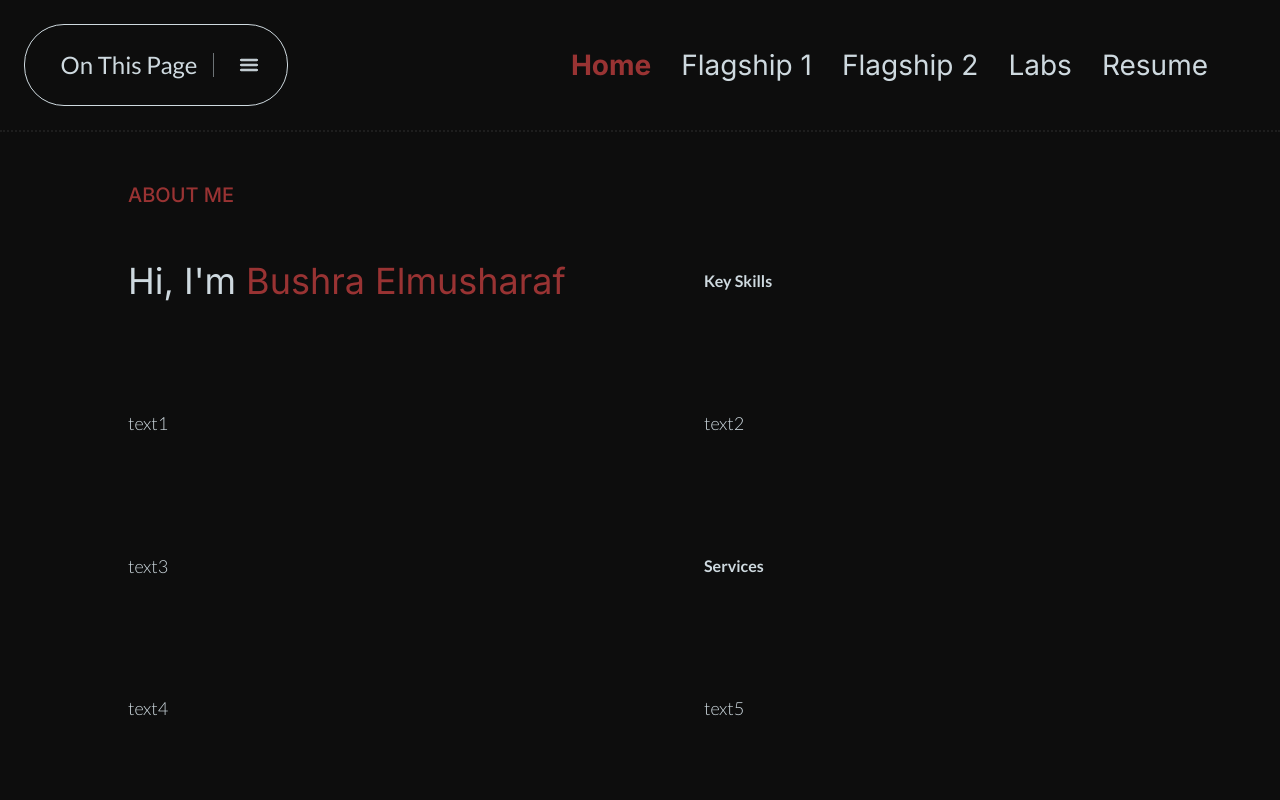
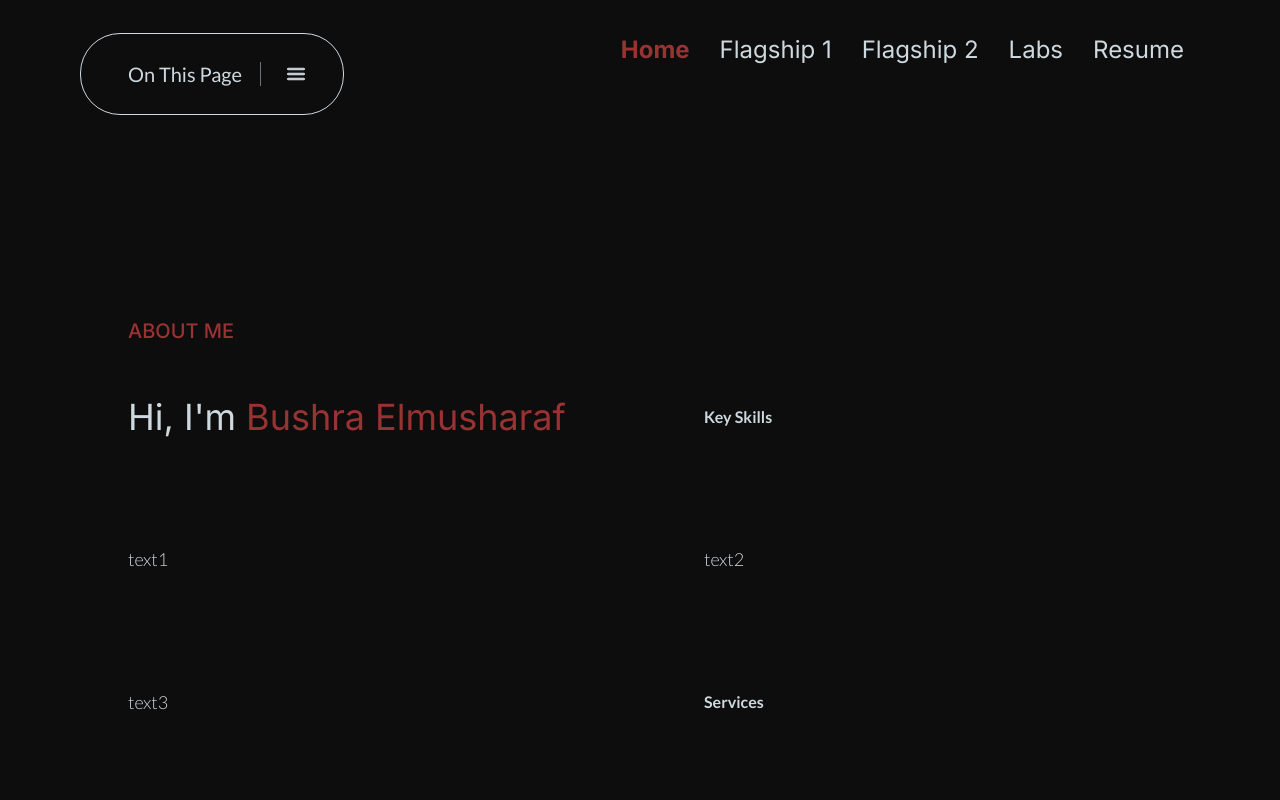
Before and after one commit to BushraElmu/portfolio-site, a plain HTML site: page index.html in a window 1280 px wide. Shown: the top 800 px of the page. Drawn offline with Linux system fonts and the light colour scheme.

Commit message:
feat(nav): adjust header functionality

```diff
--- a/assets/css/main.css
+++ b/assets/css/main.css
@@ -21,6 +21,12 @@ body {
 
 img { max-width: 100%; height: auto; display: block; }
 
+header {
+    position: sticky;
+    top: 0;
+    background: var(--color-bg-dark);
+}
+
 .nav-button a{
     text-decoration: none;
     color: inherit;
@@ -41,8 +47,7 @@ nav {
     display: flex;
     justify-content: space-between;
     align-items: center;
-    padding: 1.5rem;
-    font-size: 28px;
+    padding: 2rem 3rem 0rem 5rem;
 }
 .nav-dropdown {
     display:none;
@@ -63,6 +68,7 @@ nav {
     cursor: pointer;
     padding-left: 45px;
     white-space: nowrap;
+    background: var(--color-bg-dark);
 }
 .nav-display[aria-expanded="true"] + .nav-dropdown {
     align-self: flex-start;
@@ -77,6 +83,7 @@ nav {
     border-radius: 40px;
     gap: 1rem;
     padding-left: 45px;
+    background: var(--color-bg-dark);
 }
 .nav-display[aria-expanded="true"]{
     display: none;
@@ -92,7 +99,7 @@ nav {
     display: flex;
     flex-direction: column;
     gap: 4px;
-    font-size: 24px;
+    font-size: 20px;
     font-weight: 500;
     text-align: center;
 }
@@ -109,10 +116,11 @@ nav {
 
 .nav-links{
     display: flex;
-    padding-right: 3rem;
+    padding: 0 3rem 3rem 3rem;
     gap: 30px;
     font-weight: 400;
     margin-left: auto;
+    font-size: 24px;
 }
 
 .name{
@@ -126,7 +134,7 @@ section {
     padding: 3rem;
     padding-left: 8rem;
     padding-right: 0rem;
-    border-top: 2px dotted #7272722a;
+    border-bottom: 2px dotted #7272722a;
 }
 
 section h2{
@@ -153,6 +161,7 @@ section p{
     grid-template-columns: repeat(2, 1fr);
     grid-template-rows: auto repeat(4, 1fr);
     height: 600px;
+    padding-top: 200px;
 }
 #about h2 {
     grid-column: 1/-1;
```
